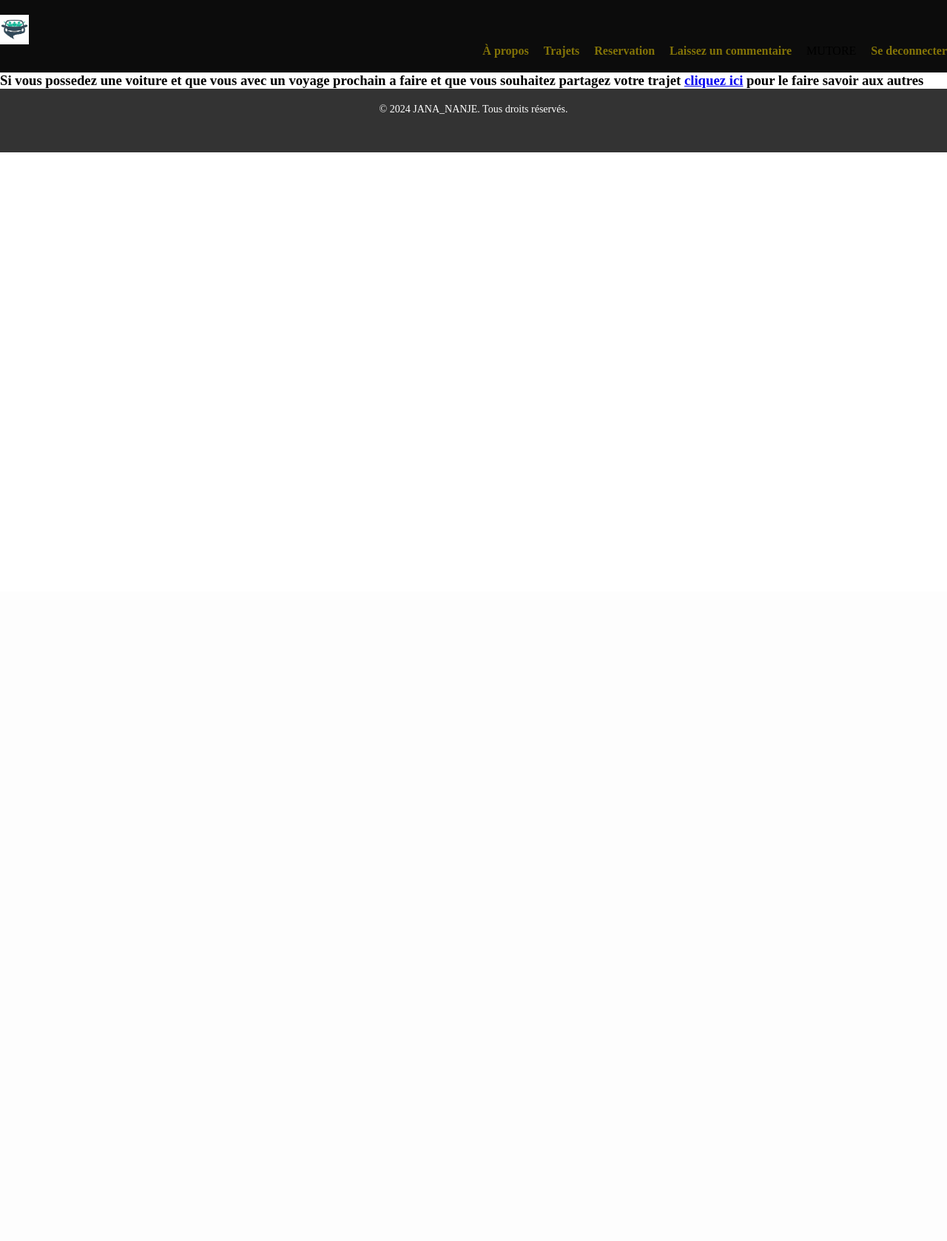
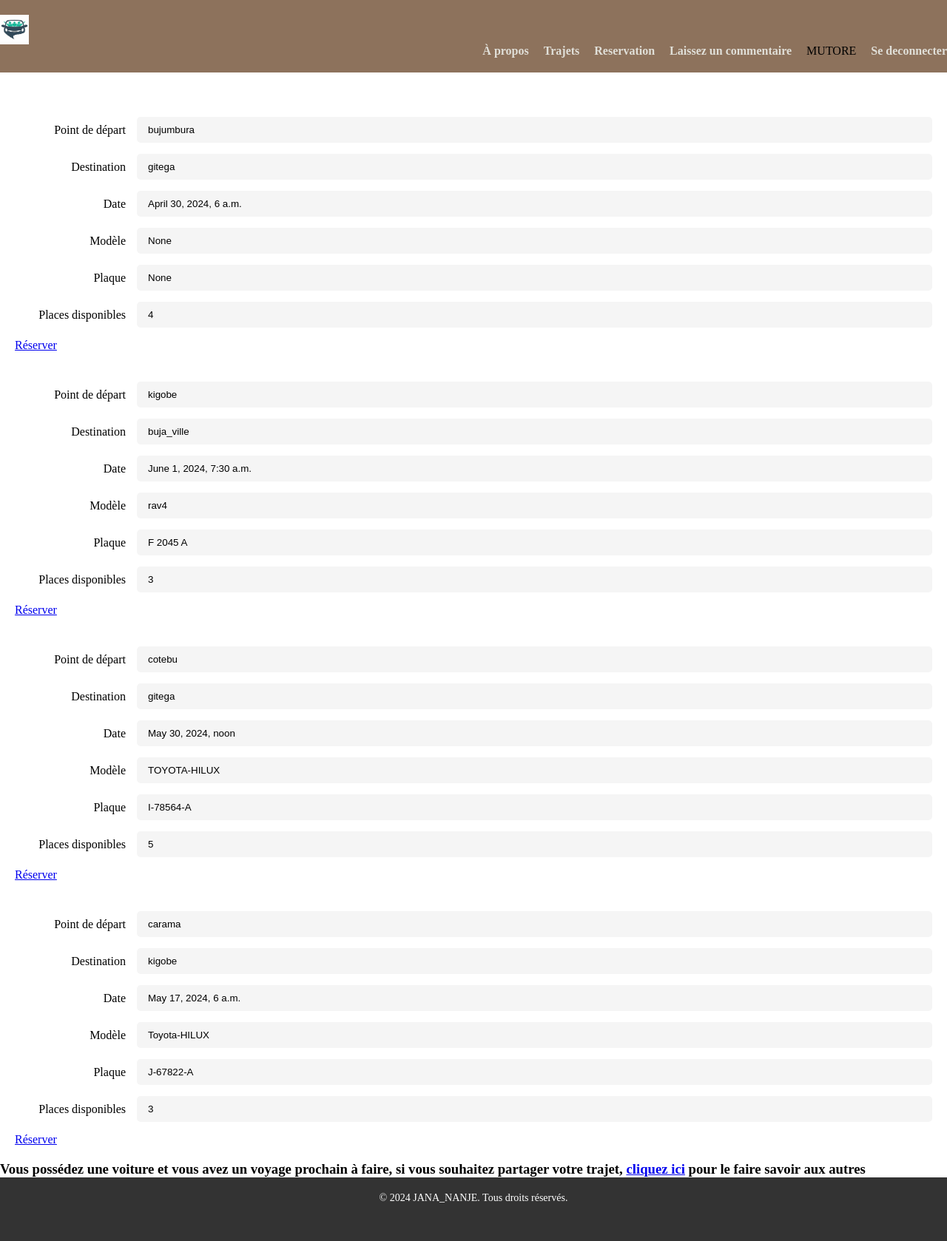
Before and after one commit to PetitGenie/covoiturage, a Django app: page /trajet/ in a window 1280 px wide. Shown: the whole page at 74% size. Before the commit the page ends 206 px from the top, so only its background shows below. Run offline with Django 5.2, Linux system fonts and the light colour scheme; a user stored in the database is signed in; data comes from the database, SQL or seed files in the repository; both versions use the stored data as it was after the commit.

Commit message:
26/5 commit

```diff
--- a/Stage/urls.py
+++ b/Stage/urls.py
@@ -30,6 +30,6 @@
     path('trajet/', views.trajetdetails, name='trajet'),
     path('ajouterTrajet/', views.createtrajet, name='createtrajet'),
     path('commentaires/', views.commentaire, name='commentaire'),
-
+    path('reservation/', views.create_reservation, name='create_reservation'),
     path('register/', views.register, name='register'),
 ]
--- a/Stage/views.py
+++ b/Stage/views.py
@@ -46,19 +46,30 @@
     return render(request, 'reserver.html', context)
 
 
+
 def create_reservation(request, trajet_id):
     if request.method == 'POST':
         trajet = Trajet.objects.get(id=trajet_id)
-        reservation = Reservation.objects.create(
+        print(f"Trajet récupéré : {trajet}")
+        reservation = Reservation(
             user=request.user,
             trajet=trajet,
 
         )
-        return redirect('reservation')
+        try:
+            reservation.full_clean()
+            print(f"Réservation créée : {reservation}")
+            reservation.save()
+            print(f"Réservation enregistrée")
+            return redirect('reservation_list')
+        except Exception as e:
+
+            print(f"Erreur lors de la création de la réservation: {e}")
+            return render(request, 'trajet.html', {'trajet': trajet, 'error_message': "Une erreur est survenue lors de la création de la réservation."})
     else:
         trajet = Trajet.objects.get(id=trajet_id)
-        return render(request, 'reservation_form.html', {'trajet': trajet})
-
+        print(f"Trajet récupéré : {trajet}")
+        return render(request, 'trajet.html', {'trajet': trajet})
 
 def createtrajet(request):
     if request.method == 'POST':
@@ -77,8 +88,8 @@
 
 @login_required(login_url='/login')
 def trajetdetails(request):
-    trajet = Trajet.objects.all()
-    context = {'trajet': trajet}
+    trajets = Trajet.objects.all()
+    context = {'trajet': trajets}
     return render(request, 'trajet.html', context)
 
 def commentaire(request):
--- a/static/styles.css
+++ b/static/styles.css
@@ -10,58 +10,9 @@
     color: #333;
 }
 
-/* Styles du formulaire */
-form {
-    display: grid;
-    grid-template-columns: 1fr;
-    grid-gap: 20px;
-}
-
-form div {
-    display: flex;
-    flex-direction: column;
-}
-
-label {
-    font-weight: bold;
-    margin-bottom: 5px;
-    color: #555;
-}
-
-input {
-    padding: 10px;
-    border: 1px solid #ccc;
-    border-radius: 4px;
-    font-size: 16px;
-    background-color: #f5f5f5;
-    color: #333;
-}
-
-button[type="submit"] {
-    background-color: #4CAF50;
-    color: white;
-    padding: 12px 20px;
-    border: none;
-    border-radius: 4px;
-    cursor: pointer;
-    font-size: 16px;
-    transition: background-color 0.3s;
-}
-
-button[type="submit"]:hover {
-    background-color: #45a049;
-}
-
-/* Styles des messages d'erreur */
-.error {
-    color: #ff0000;
-    font-weight: bold;
-    text-align: center;
-    margin-top: 10px;
-}
 /* Header */
 header {
-    background-color: #0c0c0c;
+    background-color: #8d725c;
     padding: 20px 0;
 }
 
@@ -83,7 +34,7 @@
 
 .nav-links a {
     text-decoration: none;
-    color: #917f07e4;
+    color: #e0dfd8;
     font-weight: bold;
 }
 
@@ -249,17 +200,60 @@
     flex-direction: column;
     align-items: center;
     justify-content: center;
+    padding: 30px;
 
 
   }
 
   .add form {
-    box-shadow: 0 0 10px rgba(0, 0, 0, 0.3);
+    box-shadow: 0 0 90px rgba(17, 17, 17, 0.3);
     padding: 20px;
-    border-radius: 5px;
-    background-color: #9fa4eb;
+    border-radius: 20px;
+    background-color: #f39f5a;
   }
 .submit{
     color:hsl(120, 17%, 98%);
-    background-color: #4CAF50;
+    background-color: #dd627b;
+    height: 30px;
+
 }
+
+/* trajets */
+
+
+.trajet-page {
+    margin-top: 40px;
+}
+
+.trajet-card {
+    border-radius: 10px;
+    overflow: hidden;
+}
+
+.trajet-card .card-body {
+    padding: 20px;
+}
+
+.trajet-card .form-vertical .form-group {
+    display: flex;
+    align-items: center;
+    margin-bottom: 15px;
+}
+
+.trajet-card .form-vertical .form-group label {
+    margin-right: 15px;
+    width: 150px;
+    text-align: right;
+}
+
+.trajet-card .form-vertical .form-control {
+    background-color: #f5f5f5;
+    border: none;
+    border-radius: 5px;
+    padding: 10px 15px;
+    flex-grow: 1;
+}
+
+.trajet-card .btn {
+    margin-top: 20px;
+}
--- a/templates/ajouterTrajet.html
+++ b/templates/ajouterTrajet.html
@@ -5,7 +5,7 @@
 
     <form method="POST" action="{% url 'createtrajet' %}" >
         {% csrf_token %}
-        <h2>Ajouter un trajet </h2>
+        <h2>Formulaire d'Ajout </h2>
         <label for="nom">Nom :</label>
         <input type="text" name="nom" id="nom" value="{{ request.user.username }}" autocomplete="username" required><br>
 
--- a/templates/register.html
+++ b/templates/register.html
@@ -5,7 +5,7 @@
     <div class="add">
     <form method="post" class="add">
         {% csrf_token %}
-        <h1>Inscription</h1>
+        <h1>Formulaire d'Inscription</h1>
         <div>
             <label for="username">Nom d'utilisateur :</label>
             <input type="text" id="username" name="username" required>
@@ -26,7 +26,7 @@
             <input type="password" id="password_confirm" name="password_confirm" required>
         </div>
 
-        <button type="submit">S'inscrire</button>
+        <button type="submit" class="submit">S'inscrire</button>
     </form>
     </div>
 {% endblock %}
--- a/templates/trajet.html
+++ b/templates/trajet.html
@@ -1,22 +1,53 @@
 {% extends 'index.html' %}
 
 {% block section %}
- <div >
-    {% for trajet in trajets %}
-    <div >
-        <p>Point de départ : {{ trajet.point_depart }}</p>
-        <p>Destination : {{ trajet.destination }}</p>
-        <p>Date : {{ trajet.heure_depart }}</p>
-        <p>Modele : {{ trajet.modele }}</p>
-        <p>Plaque : {{ trajet.plaque }}</p>
-        <p>Places disponibles : {{ trajet.places_disponibles }}</p>
-        <a href="{% url 'create_reservation'  %}" class="reservation-button">Réserver</a>
+<div class="container trajet-page">
+    <div class="row justify-content-center">
+        {% for trajet in trajet %}
+        <div class="col-md-6 mb-4">
+            <div class="card trajet-card shadow-lg">
+                <div class="card-body">
+                    <form class="form-vertical">
+                        <div class="form-group">
+                            <label for="point-depart-{{ forloop.counter }}">Point de départ</label>
+                            <input type="text" class="form-control" id="point-depart-{{ forloop.counter }}" value="{{ trajet.point_depart }}" readonly>
+                        </div>
+                        <div class="form-group">
+                            <label for="destination-{{ forloop.counter }}">Destination</label>
+                            <input type="text" class="form-control" id="destination-{{ forloop.counter }}" value="{{ trajet.destination }}" readonly>
+                        </div>
+                        <div class="form-group">
+                            <label for="heure-depart-{{ forloop.counter }}">Date</label>
+                            <input type="text" class="form-control" id="heure-depart-{{ forloop.counter }}" value="{{ trajet.heure_depart }}" readonly>
+                        </div>
+                        <div class="form-group">
+                            <label for="modele-{{ forloop.counter }}">Modèle</label>
+                            <input type="text" class="form-control" id="modele-{{ forloop.counter }}" value="{{ trajet.modele }}" readonly>
+                        </div>
+                        <div class="form-group">
+                            <label for="plaque-{{ forloop.counter }}">Plaque</label>
+                            <input type="text" class="form-control" id="plaque-{{ forloop.counter }}" value="{{ trajet.plaque }}" readonly>
+                        </div>
+                        <div class="form-group">
+                            <label for="places-disponibles-{{ forloop.counter }}">Places disponibles</label>
+                            <input type="text" class="form-control" id="places-disponibles-{{ forloop.counter }}" value="{{ trajet.places_disponibles }}" readonly>
+                        </div>
+                        <div class="text-center">
+                            <a href="{% url 'create_reservation' %}" class="btn btn-primary">Réserver</a>
+                        </div>
+                    </form>
+                </div>
+            </div>
+        </div>
+        {% endfor %}
     </div>
+</div>
 
- </div>
-
-{% endfor %}
-
-<h3>Si vous possedez une voiture et que vous avec un voyage prochain a faire
-    et que vous souhaitez partagez votre trajet <a href="/ajouterTrajet">cliquez ici</a> pour le faire savoir aux autres</h3>
+<div class="container">
+    <div class="row">
+        <div class="col-12 text-center">
+            <h3>Vous possédez une voiture et vous avez un voyage prochain à faire, si vous souhaitez partager votre trajet, <a href="/ajouterTrajet">cliquez ici</a> pour le faire savoir aux autres</h3>
+        </div>
+    </div>
+</div>
 {% endblock %}
```
Also changed, not shown: templates/commentaire.html (+13 -8 lines), templates/reserver.html (+17 -6 lines), db.sqlite3, static/login.css (added), templates/index.html (line endings or trailing spaces).
